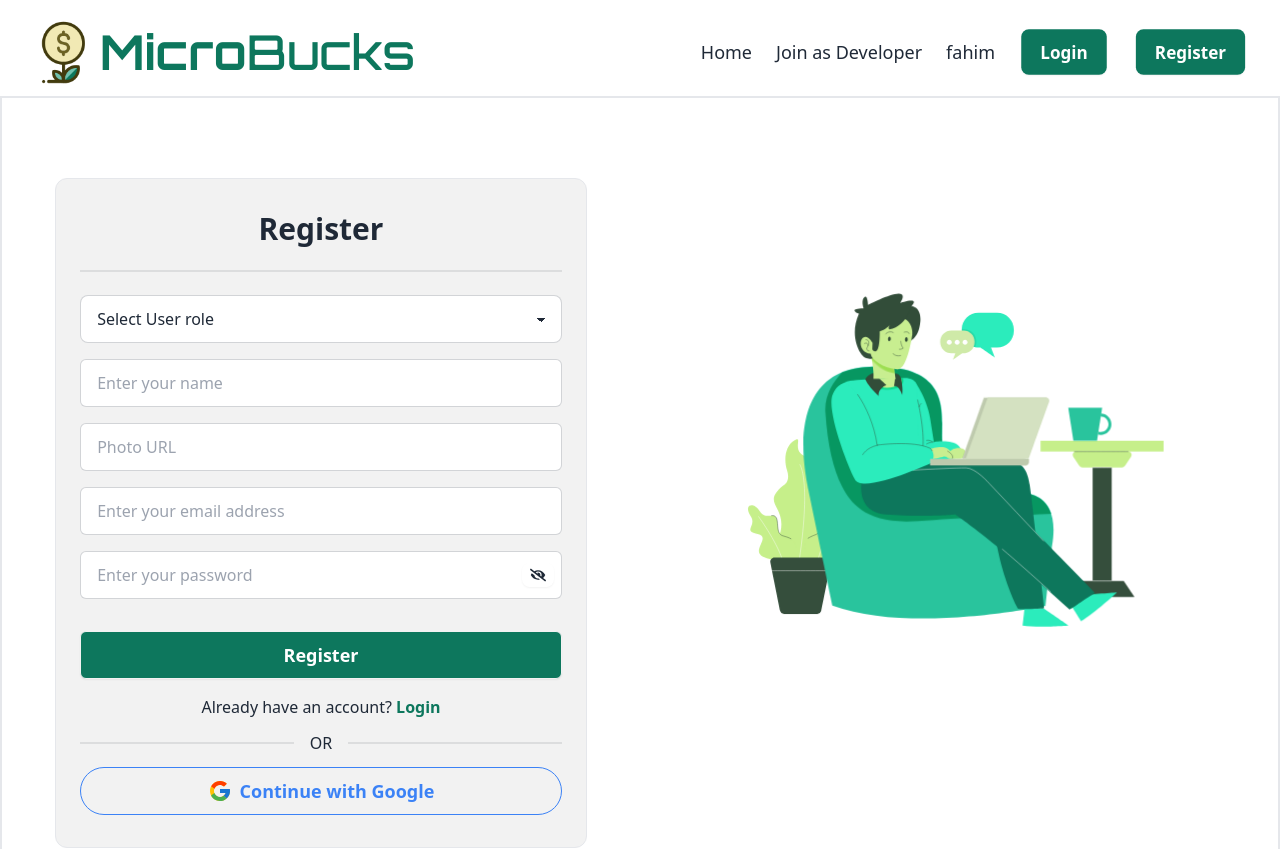
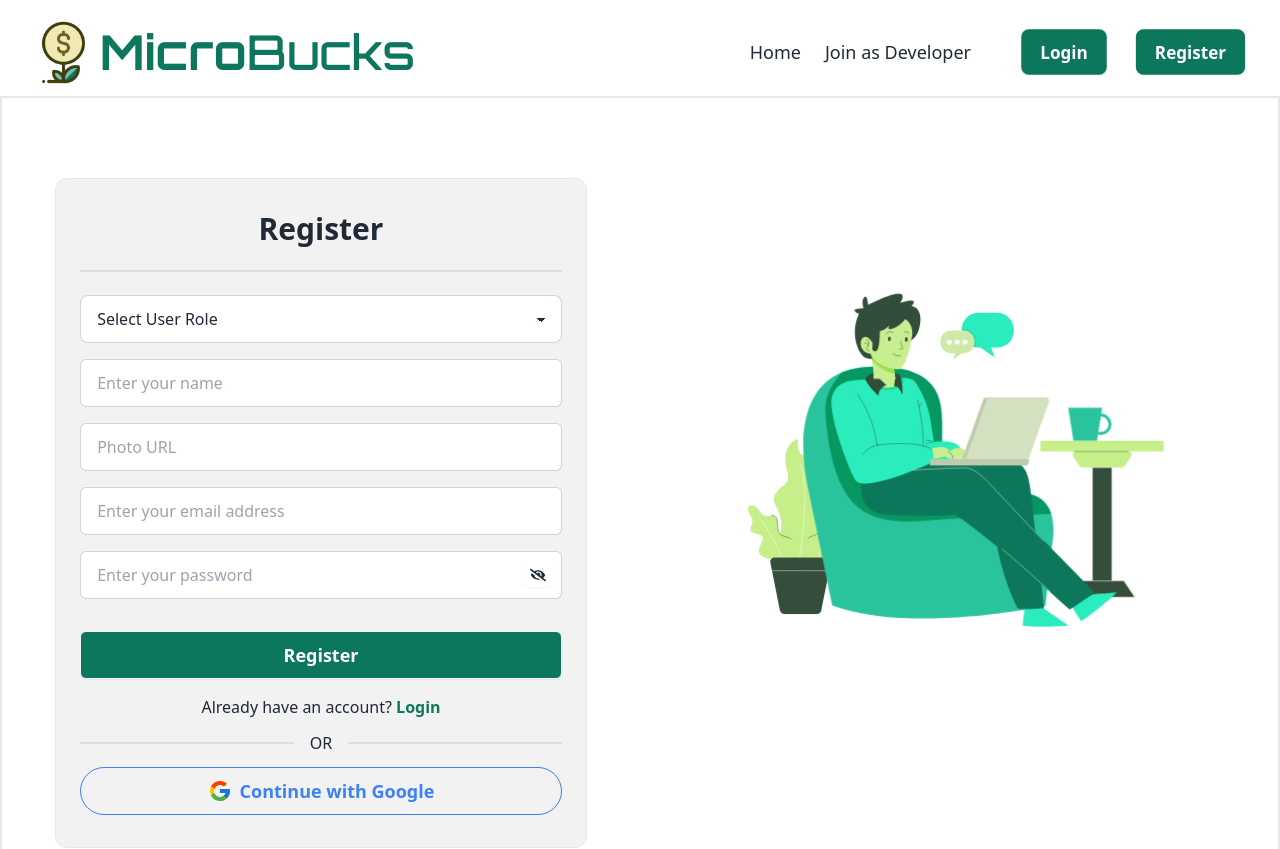
Before and after one commit to fahimprito/MicroBucks-client, a React (Vite) app: page /register in a window 1280 px wide. Shown: the top 849 px of the page. Built offline with nearby package versions, Linux system fonts and the light colour scheme; no server answers.

Commit message:
register form validate

```diff
--- a/package.json
+++ b/package.json
@@ -16,6 +16,7 @@
     "prop-types": "^15.8.1",
     "react": "^18.3.1",
     "react-dom": "^18.3.1",
+    "react-hook-form": "^7.54.2",
     "react-icons": "^5.4.0",
     "react-responsive-carousel": "^3.2.23",
     "react-router-dom": "^7.1.1",
--- a/src/contexts/AuthProvider.jsx
+++ b/src/contexts/AuthProvider.jsx
@@ -1,21 +1,41 @@
 import PropTypes from "prop-types";
 import AuthContext from "./AuthContext";
-import { useState } from "react";
+import { useEffect, useState } from "react";
+import { createUserWithEmailAndPassword, onAuthStateChanged } from "firebase/auth";
+import auth from "../firebase/firebase.config";
 
 
 const AuthProvider = ({ children }) => {
-    // const [user, setUser] = useState(null);
-    const [user, setUser] = useState({
-        name: "fahim",
-        email: "fahim@email.com"
-    });
+    const [user, setUser] = useState(null);
+    // const [user, setUser] = useState({
+    //     name: "fahim",
+    //     email: "fahim@email.com"
+    // });
     const [loading, setLoading] = useState(true);
+
+    const createUser = (email, password) => {
+        setLoading(true);
+        return createUserWithEmailAndPassword(auth, email, password)
+    }
+
+    useEffect(() => {
+        const unSubscribe = onAuthStateChanged(auth, currentUser => {
+            // console.log('current User', currentUser);
+            setUser(currentUser);
+            setLoading(false);
+        })
+
+        return () => {
+            unSubscribe();
+        }
+    }, [])
 
     const authInfo = {
         user,
         loading,
         setUser,
         setLoading,
+        createUser,
     }
 
     return (
--- a/src/pages/Register/Register.jsx
+++ b/src/pages/Register/Register.jsx
@@ -4,18 +4,19 @@
 import { FaEye, FaEyeSlash } from "react-icons/fa";
 import { FcGoogle } from "react-icons/fc";
 import { Link } from "react-router-dom";
+import { useForm } from "react-hook-form";
 
 const Register = () => {
     const [showPassword, setShowPassword] = useState(false);
-    const [error, setError] = useState('');
+    const { register, handleSubmit, reset, formState: { errors } } = useForm();
 
-    const handleRegister = e => {
-        e.preventDefault();
-
+    const onSubmit = data => {
+        console.log(data);
+        reset();
     }
 
     const handleGoogleSignIn = () => {
-
+        // will implement letter
     }
 
     return (
@@ -26,49 +27,70 @@
                     <h2 className="text-3xl font-semibold mb-4 text-center">Register</h2>
                     <div className="divider"></div>
 
-                    <form onSubmit={handleRegister}>
-                    <div className="form-control mt-4">
+                    <form onSubmit={handleSubmit(onSubmit)}>
+                        <div className="form-control mt-4">
                             <select
-                                defaultValue="role"
-                                className="select select-bordered w-full text-base">
-                                <option value={'role'} disabled>Select User role</option>
-                                <option value={'worker'}>Worker</option>
-                                <option value={'buyer'}>Buyer</option>
+                                defaultValue=""
+                                {...register("role", { required: true })}
+                                className="select select-bordered w-full text-base"
+                            >
+                                <option value="" disabled>Select User Role</option>
+                                <option value="worker">Worker</option>
+                                <option value="buyer">Buyer</option>
                             </select>
+                            {errors.role && <span className="text-red-600 ml-2">Please select a role</span>}
+                        </div>
+
+
+                        <div className="form-control mt-4">
+                            <input type="text" name="name" placeholder="Enter your name"
+                                {...register("name", { required: true })}
+                                className="input input-bordered rounded-md bg-base-100" />
+                            {errors.name && <span className="text-red-600 ml-2">Name is required</span>}
                         </div>
                         <div className="form-control mt-4">
-                            <input type="text" name="name" placeholder="Enter your name"
-                                className="input input-bordered rounded-md bg-base-100"
-                                required />
-                        </div>
-                        <div className="form-control mt-4">
-                            <input type="text" name="photo" placeholder="Photo URL"
-                                className="input input-bordered rounded-md bg-base-100" required />
+                            <input type="text" name="photoURL" placeholder="Photo URL"
+                                {...register("photoURL", { required: true })}
+                                className="input input-bordered rounded-md bg-base-100" />
+                            {errors.photoURL && <span className="text-red-600 ml-2">Photo URL is required</span>}
                         </div>
                         <div className="form-control mt-4">
                             <input type="email" name="email" placeholder="Enter your email address"
-                                className="input input-bordered rounded-md bg-base-100" required />
+                                {...register("email", { required: true })}
+                                className="input input-bordered rounded-md bg-base-100" />
+                            {errors.email && <span className="text-red-600 ml-2">Email is required</span>}
                         </div>
+                        {/* Password */}
                         <div className="form-control mt-4 relative">
                             <input
                                 type={showPassword ? "text" : "password"}
-                                name="password"
+                                {...register("password", {
+                                    required: "Password is required",
+                                    minLength: {
+                                        value: 6,
+                                        message: "Password must be at least 6 characters",
+                                    },
+                                    maxLength: {
+                                        value: 20,
+                                        message: "Password must be less than 20 characters",
+                                    },
+                                    pattern: {
+                                        value: /(?=.*[A-Z])(?=.*[0-9])(?=.*[a-z])/,
+                                        message: "Password must include uppercase, lowercase, and a number",
+                                    },
+                                })}
                                 placeholder="Enter your password"
                                 className="input input-bordered rounded-md bg-base-100"
-                                required />
+                            />
                             <button
                                 onClick={() => setShowPassword(!showPassword)}
                                 type="button"
-                                className="btn btn-xs bg-transparent border-none hover:bg-transparent text-base absolute right-2 top-3 ">
+                                className="btn btn-xs bg-transparent border-none hover:bg-transparent text-base absolute right-2 top-3 "
+                            >
                                 {showPassword ? <FaEye /> : <FaEyeSlash />}
                             </button>
+                            {errors.password && <span className="text-red-600 ml-2">{errors.password.message}</span>}
                         </div>
-
-                        {error && (
-                            <label className="label text-sm text-red-600">
-                                {error}
-                            </label>
-                        )}
 
                         <div className="form-control mt-8">
                             <button className="btn bg-primary hover:bg-[#0d775dd7] text-white text-lg rounded-md">
```
Also changed, not shown: 1 other file (tests, documents, lock files or other folders).
